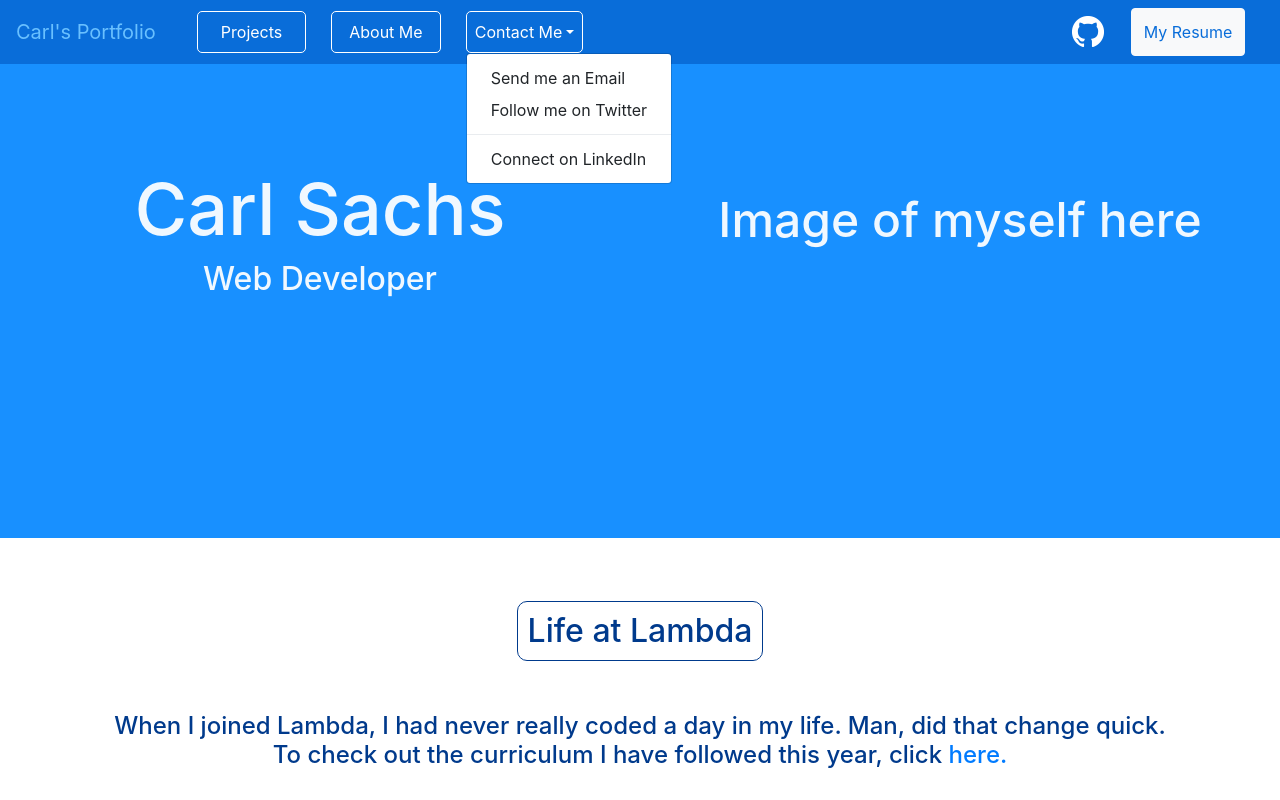
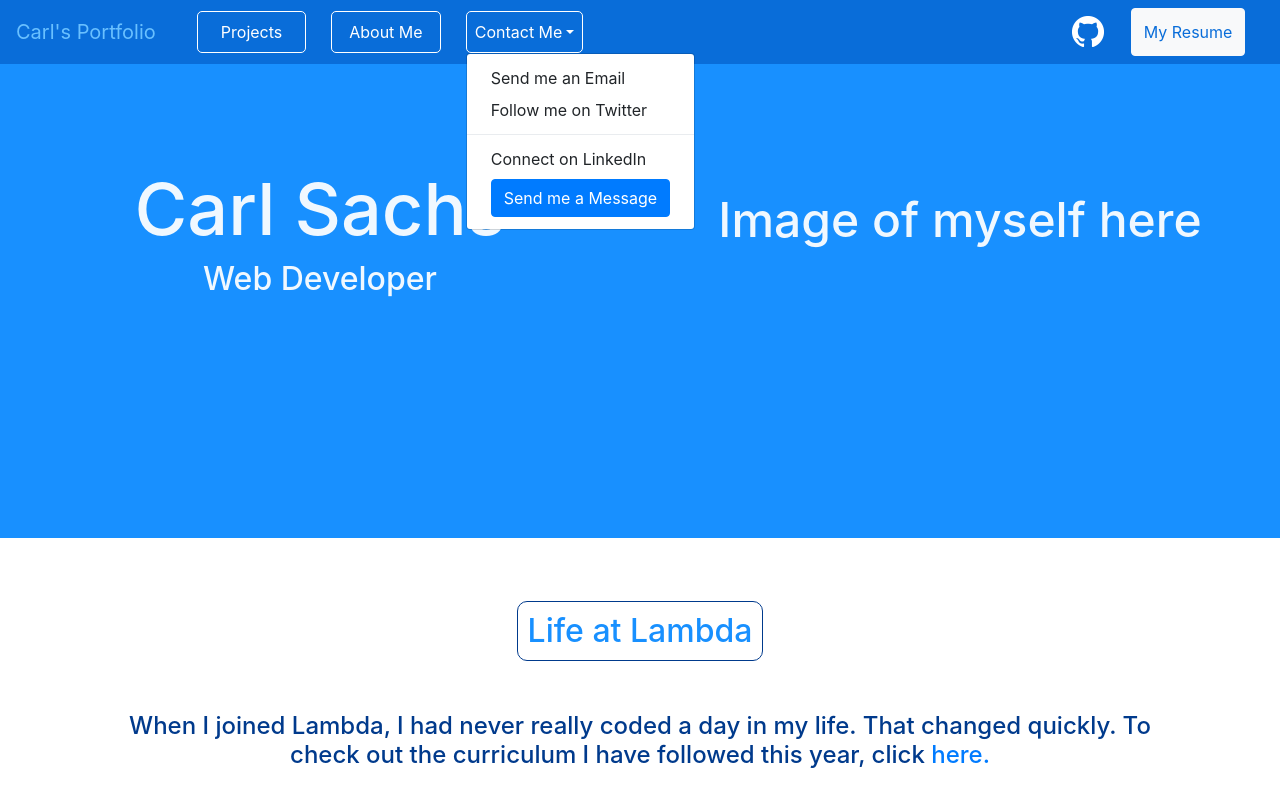
Before and after one commit to carlsachs/BootstrapPort, a React (Create React App) app in the folder portfolio/: page /about in a window 1280 px wide. Both pictures are taken after a click on the button "Contact Me". Shown: the top 800 px of the page. Built offline with nearby package versions, Linux system fonts and the light colour scheme.

Commit message:
currently incorporating modal and other small components to increase the accessibility of the user to get to me

```diff
--- a/portfolio/src/components/About.css
+++ b/portfolio/src/components/About.css
@@ -47,7 +47,7 @@
 #life-title-id {
     margin-top: 2%;
     text-decoration: none;
-    color: #003a8c;
+    color: #1890ff;
     border: 1px solid #003a8c;
     padding: 10px;
     border-radius: 10px;
@@ -74,7 +74,7 @@
 #work-title-id {
     margin-top: 2%;
     text-decoration: none;
-    color: #003a8c;
+    color: #1890ff;
     border: 1px solid #003a8c;
     padding: 10px;
     border-radius: 10px;
--- a/portfolio/src/components/About.js
+++ b/portfolio/src/components/About.js
@@ -48,7 +48,7 @@ const About = () => {
             <Row>
                 <Slide left>
                 <Row className="lambda-top">
-                    <h4>When I joined Lambda, I had never really coded a day in my life.  Man, did that change quick.  To check out the curriculum I have followed this year, click <Link to="">here.</Link></h4>
+                    <h4>When I joined Lambda, I had never really coded a day in my life.  That changed quickly.  To check out the curriculum I have followed this year, click <Link to="">here.</Link></h4>
                 </Row>
                 </Slide>
                 <Slide right>
--- /dev/null
+++ b/portfolio/src/components/ContactModal.js
@@ -0,0 +1,44 @@
+import React from "react";
+import { useState } from "react";
+
+//import Bootstrap and css
+import "./ContactModal.css";
+import Modal from "react-bootstrap/Modal";
+import Button from "react-bootstrap/Button";
+
+const ContactModal = () => {
+
+    const [show, setShow] = useState(false);
+
+    const handleClose = () => setShow(false);
+    const handleShow = () => setShow(true);
+
+    return (
+        <div>
+        <Button variant="primary" onClick={handleShow}>
+            Send me a Message
+        </Button>
+        <Modal
+            show={show}
+            onHide={handleClose}
+            backdrop="static"
+            keyboard={false}
+        >
+        <Modal.Header closeButton>
+            <Modal.Title>Contact Me</Modal.Title>
+        </Modal.Header>
+        <Modal.Body>
+          I should put my form here
+        </Modal.Body>
+        <Modal.Footer>
+          <Button variant="danger" onClick={handleClose}>
+            Cancel
+          </Button>
+          <Button variant="success">Send</Button>
+        </Modal.Footer>
+      </Modal>
+      </div>
+    )
+}
+
+export default ContactModal;
--- a/portfolio/src/components/Footer.js
+++ b/portfolio/src/components/Footer.js
@@ -5,6 +5,9 @@ import "./Footer.css";
 import Container from "react-bootstrap/Container";
 import Row from "react-bootstrap/Row";
 import Col from "react-bootstrap/Col";
+
+//import other local components
+import Modal from "./ContactModal";
 
 const Footer = () => {
 
@@ -34,7 +37,7 @@ const Footer = () => {
                     </Row>
                 </Col>
                 <Col className="right">
-
+                    <Modal />
                 </Col>
             </Row>
         </Container>
--- a/portfolio/src/components/Nav.js
+++ b/portfolio/src/components/Nav.js
@@ -8,6 +8,9 @@ import Button from "react-bootstrap/Button";
 
 //import images
 import github from "./Procards/images/github.png";
+
+//import other components
+import ContactModal from "./ContactModal";
 
 //import css
 import "./Nav.css";
@@ -26,10 +29,11 @@ const Nav1 = () => {
                     <NavDropdown.Item href="https://www.twitter.com/CarltonSachs" target="_blank">Follow me on Twitter</NavDropdown.Item>
                     <NavDropdown.Divider />
                     <NavDropdown.Item href="https://www.linkedin.com/in/carl-sachs/" target="_blank">Connect on LinkedIn</NavDropdown.Item>
+                    <NavDropdown.Item><ContactModal /></NavDropdown.Item>
                 </NavDropdown>
                 </Nav>
                 <Nav className="nav-left">
-                <Nav.Link href="https://github.com/carlsachs" target="_blank" style={{color: "aliceblue"}}><img src={github} alt="github logo" /></Nav.Link>
+                <Nav.Link href="https://github.com/carlsachs" target="_blank" style={{justifyContent: "center", color: "aliceblue"}}><img src={github} alt="github logo" /></Nav.Link>
                 <Button variant="light" className="resume-button">My Resume</Button>
                 </Nav>
             </Navbar.Collapse>
```
Also changed, not shown: portfolio/src/components/ContactModal.css (added).
